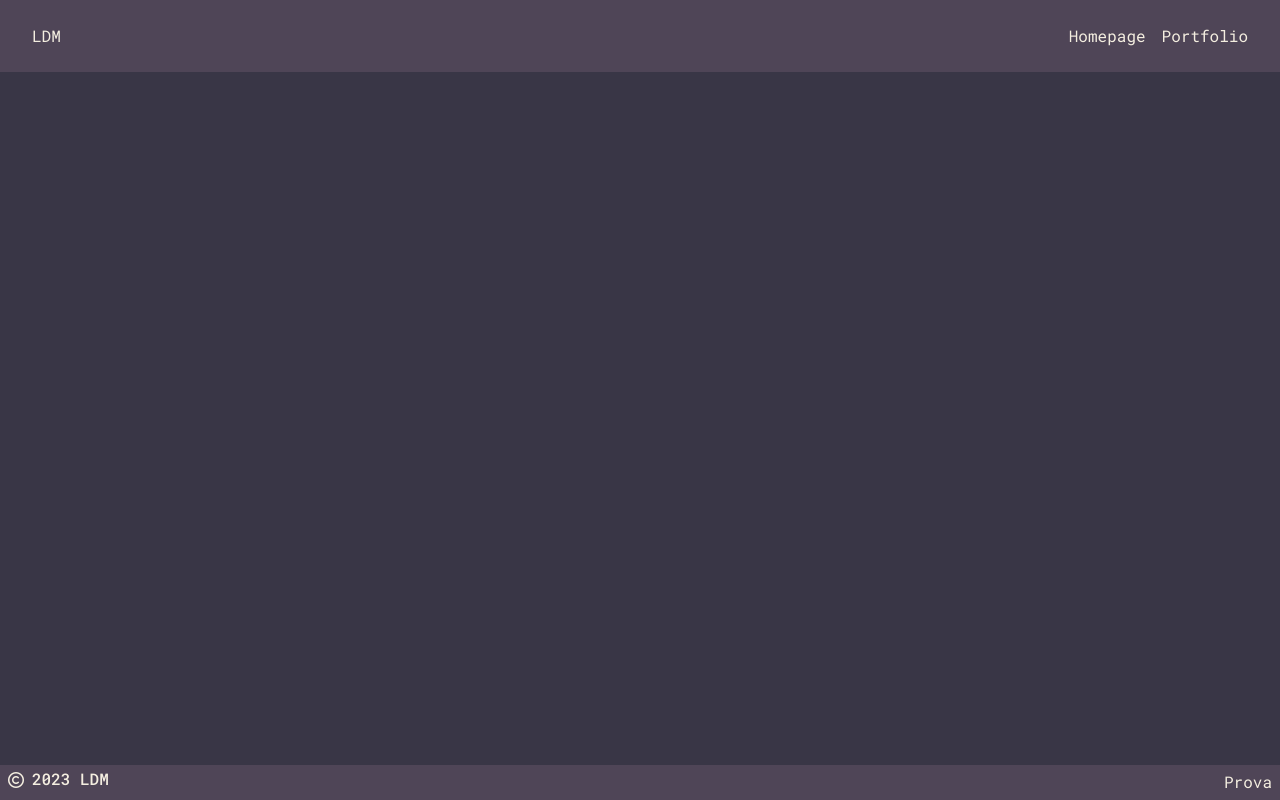
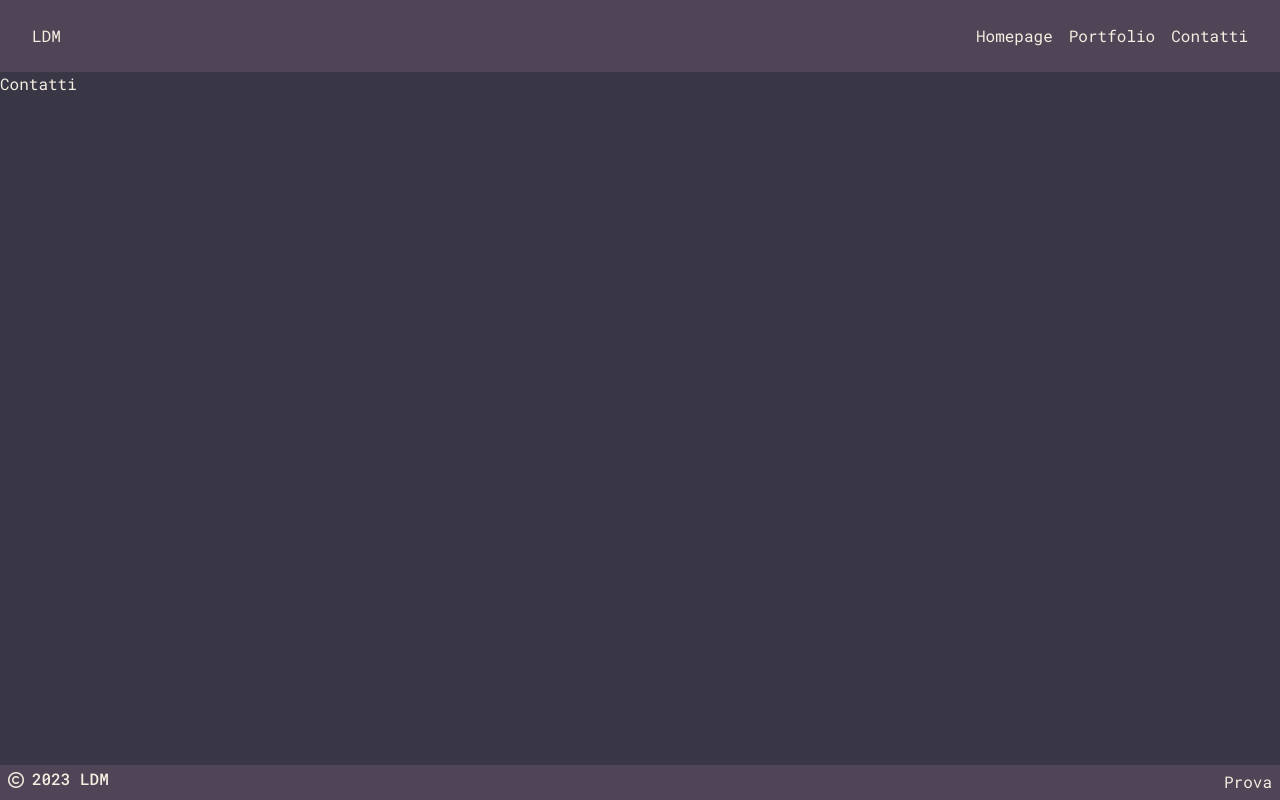
Before and after one commit to ldm0805/portfolio, a Vue app: page /ContattiPage in a window 1280 px wide. Built offline with nearby package versions, Linux system fonts and the light colour scheme.

Commit message:
Add contatti

```diff
--- a/src/components/Header.vue
+++ b/src/components/Header.vue
@@ -34,6 +34,10 @@ export default {
                         label: "Portfolio",
                         routeName: "PortfolioPage",
                     },
+                    {
+                        label: "Contatti",
+                        routeName: "ContattiPage",
+                    },
                 ]
             }
         }
--- /dev/null
+++ b/src/pages/ContattiPage.vue
@@ -0,0 +1,17 @@
+<template lang="">
+    <div>
+       Contatti
+    </div>
+</template>
+<script>
+export default {
+
+}
+</script>
+<style lang="scss" scoped>
+@use "../styles/partials/variables" as *;
+div{
+    color: $font_color;
+}
+
+</style>
--- a/src/router.js
+++ b/src/router.js
@@ -4,6 +4,8 @@ import { createRouter, createWebHistory } from 'vue-router';
 // //2 importare le componenti che rappresentano le pagine
 import HomePage from './pages/HomePage.vue';
 import PortfolioPage from './pages/PortfolioPage.vue';
+import ContattiPage from './pages/ContattiPage.vue';
+
 
 
 
@@ -21,6 +23,11 @@ const router = createRouter({
             name: 'PortfolioPage',
             component: PortfolioPage
         },
+        {
+            path: '/ContattiPage',
+            name: 'ContattiPage',
+            component: ContattiPage
+        },
     ]
 })
 
```
